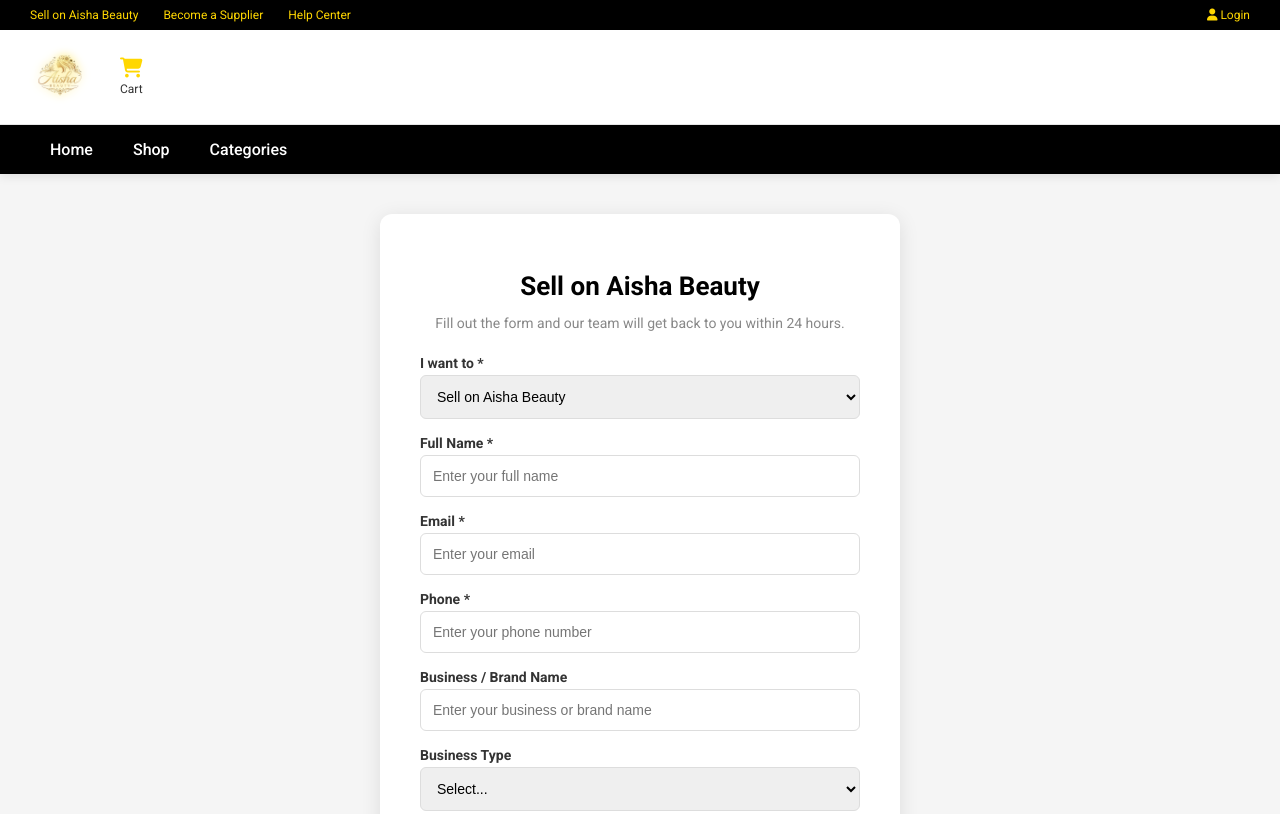
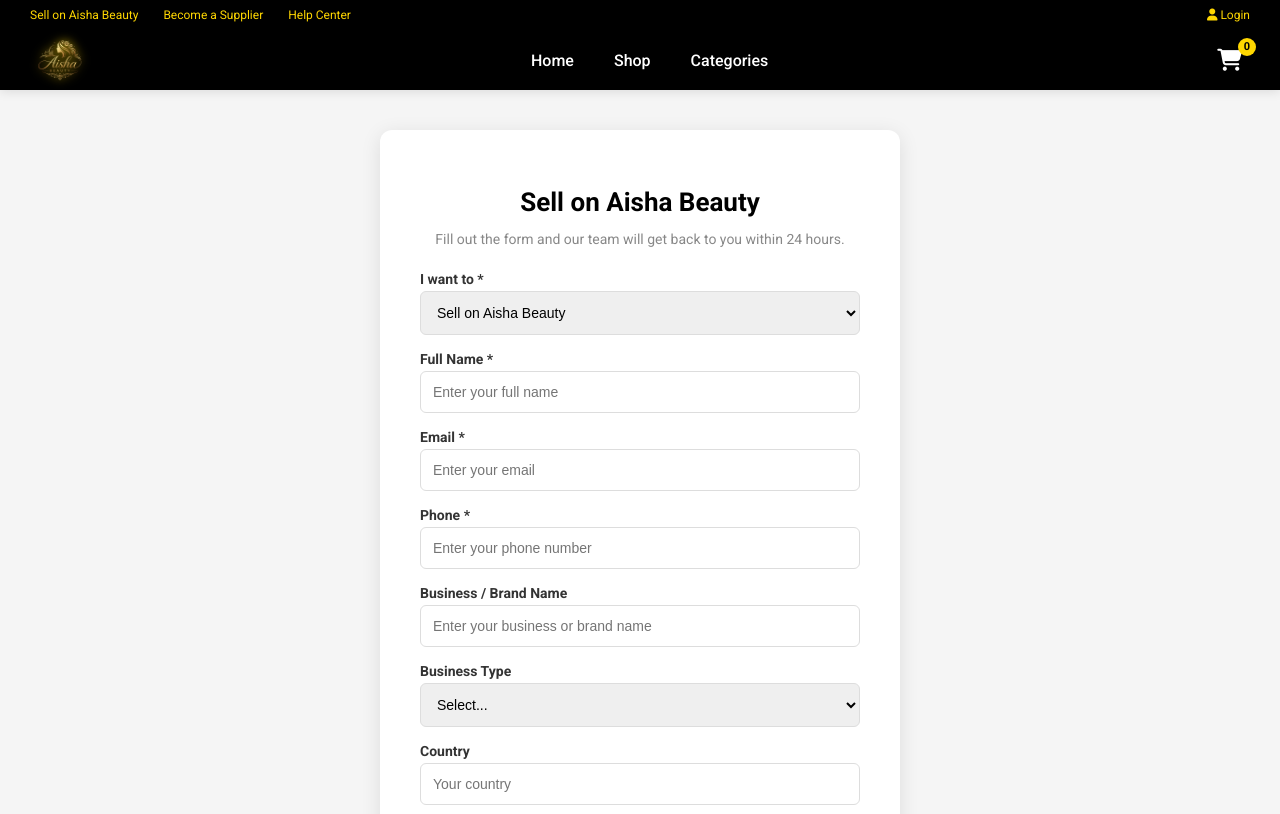
Before and after one commit to varteco/Aisha-beatuy, a website: page frontend/public/sell.html in a window 1280 px wide. Shown: the top 814 px of the page. Drawn offline with Linux system fonts and the light colour scheme.

Commit message:
Move logo and cart into navbar on sell.html

```diff
--- a/frontend/public/sell.html
+++ b/frontend/public/sell.html
@@ -21,6 +21,13 @@
     .sell-container .btn-submit:hover { background: #222; }
     .success-msg { display: none; text-align: center; padding: 20px; background: #e8f5e9; color: #2e7d32; border-radius: 8px; margin-top: 16px; font-weight: 600; }
     .success-msg i { font-size: 40px; display: block; margin-bottom: 10px; }
+    .nav-left { display: flex; align-items: center; flex-shrink: 0; }
+    .nav-left .logo { display: flex; align-items: center; line-height: 1; }
+    .nav-left .logo img { display: block; }
+    .nav-right { display: flex; align-items: center; flex-shrink: 0; }
+    .cart-icon-nav { position: relative; color: #fff; font-size: 22px; padding: 8px; }
+    .cart-icon-nav .cart-badge { position: absolute; top: -2px; right: -6px; background: #FFD700; color: #000; font-size: 11px; font-weight: bold; width: 18px; height: 18px; border-radius: 50%; display: flex; align-items: center; justify-content: center; }
+    .nav-links-main { flex: 1; justify-content: center; }
   </style>
 </head>
 <body>
@@ -38,27 +45,23 @@
   </div>
 </div>
 
-<header class="main-header">
-  <div class="container">
-    <div class="header-main">
-      <div class="logo-section">
-        <a href="/" class="logo"><img src="images/LOGO.png" alt="Aisha Beauty" height="60"></a>
-      </div>
-      <div class="header-actions" style="justify-content:flex-end;">
-        <a href="#" class="action-item"><i class="fas fa-shopping-cart"></i><span>Cart</span></a>
-      </div>
-    </div>
-  </div>
-</header>
-
 <nav class="main-nav">
   <div class="container">
     <div class="nav-main">
+      <div class="nav-left">
+        <a href="/" class="logo"><img src="images/LOGO.png" alt="Aisha Beauty" height="50"></a>
+      </div>
       <ul class="nav-links-main">
         <li><a href="/">Home</a></li>
         <li><a href="/shop">Shop</a></li>
         <li><a href="/categories">Categories</a></li>
       </ul>
+      <div class="nav-right">
+        <a href="cart.html" class="cart-icon-nav">
+          <i class="fas fa-shopping-cart"></i>
+          <span id="cart-badge" class="cart-badge">0</span>
+        </a>
+      </div>
     </div>
   </div>
 </nav>
@@ -129,6 +132,13 @@
 </div>
 
 <script>
+  function updateCartBadge() {
+    var cart = JSON.parse(localStorage.getItem('cart')) || [];
+    var count = cart.reduce(function(sum, item) { return sum + (item.qty || 1); }, 0);
+    var el = document.getElementById('cart-badge');
+    if (el) el.textContent = count;
+  }
+  updateCartBadge();
   document.getElementById('sellForm').addEventListener('submit', function(e) {
     e.preventDefault();
     document.getElementById('sellForm').style.display = 'none';
```
